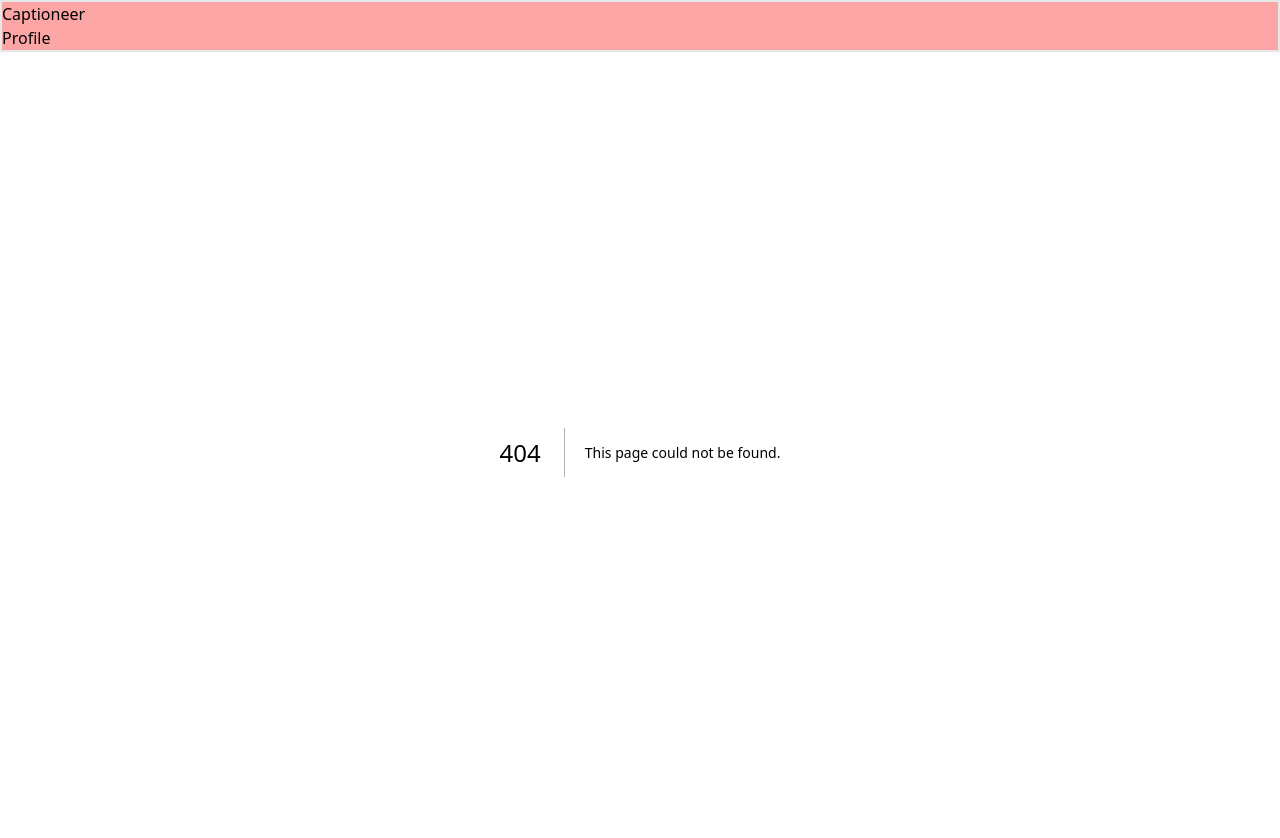
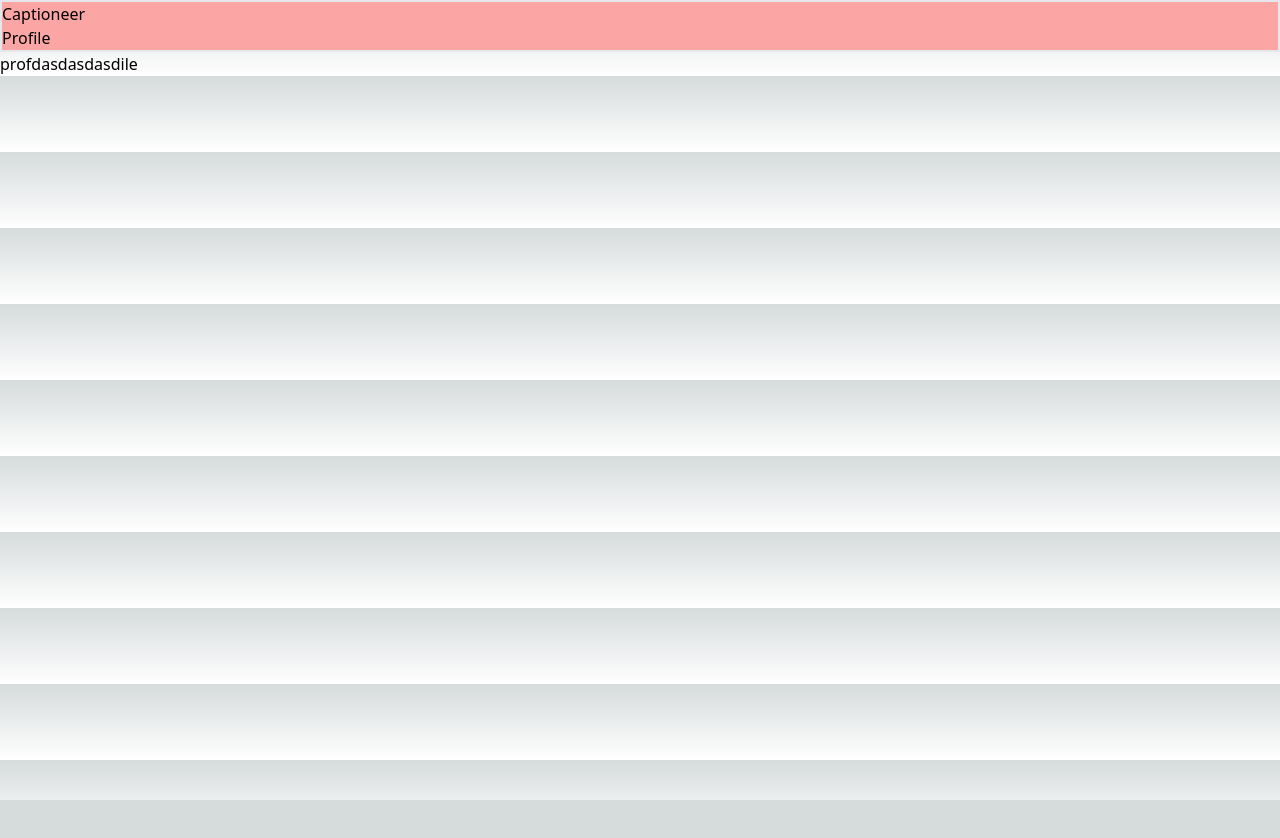
Before and after one commit to demirsergen/prompting, a Next.js app: page /profile in a window 1280 px wide. Before the commit this address had no page. Shown: the top 838 px of the page. After the commit the page ends 800 px from the top, so only its background shows below. Built offline with nearby package versions, Linux system fonts and the light colour scheme.

Commit message:
create profile page

```diff
--- /dev/null
+++ b/src/pages/profile.js
@@ -0,0 +1,7 @@
+import React from 'react';
+
+const Profile = () => {
+  return <div>profdasdasdasdile</div>;
+};
+
+export default Profile;
```
